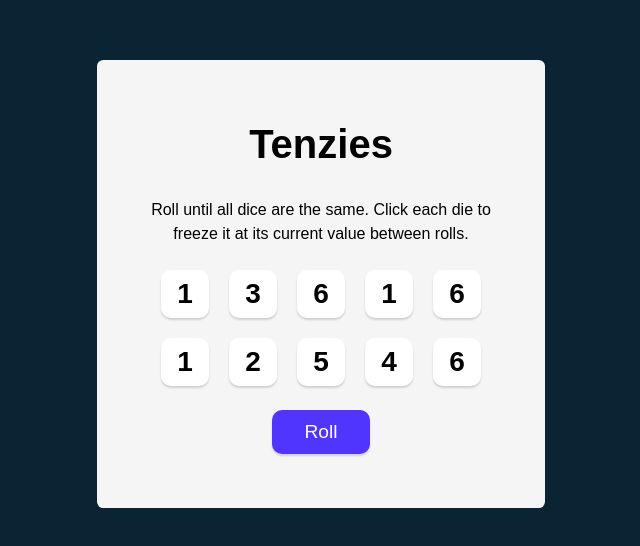
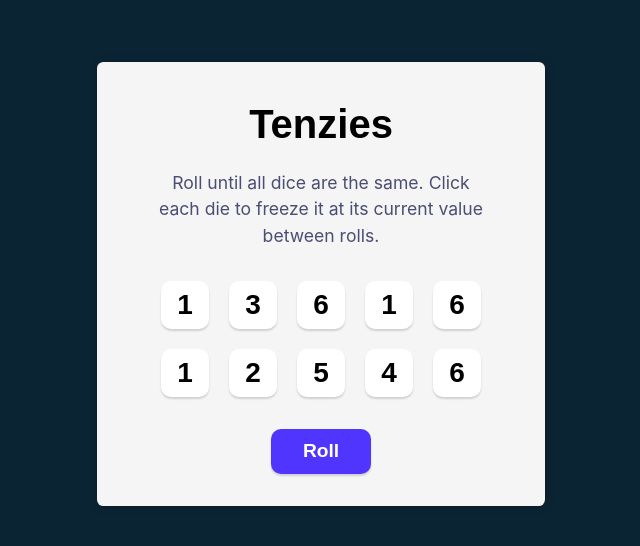
Before and after one commit to anamarijadraskovic/tenzies, a React (Vite) app: page / in a window 1280 px wide. Shown: the part 116-662 px from the top of the page, without its empty margins (319-959 px from the left). Built offline with nearby package versions, Linux system fonts and the light colour scheme; a web font is replaced by a local one.

Commit message:
Improve UI

```diff
--- a/src/app.css
+++ b/src/app.css
@@ -8,39 +8,38 @@ body {
     align-items: center;
 }
 
-div#root {
-    height: 100%;
-    width: 100%;
-    max-height: 28rem;
-    max-width: 28rem;
-}
-
 main {
-    height: 100%;
+    padding: 2rem;
+    width: 28rem;
+    max-width: 90vw;
     border-radius: 0.4rem;
     background-color: #F5F5F5;
     display: flex;
     flex-direction: column;
     justify-content: center;
     align-items: center;
-    gap: 1.5rem;
+    gap: 1rem;
     text-align: center;
+    box-shadow: 0.0625rem 0.0625rem 0.5rem rgba(0, 0, 0, 0.25);
 }
 
 .title {
     font-size: 2.5rem;
-    margin: 0;
 }
 
 .instructions {
     max-width: 85%;
+    font-size: 1.1rem;
+    color: #4A4E74;
+    font-family: Inter, Karla, sans-serif;
 }
 
-
 .dice-container {
-    display: grid;
-    grid-template: auto auto / repeat(5, 1fr);
-    gap: 20px;
+    display: flex;
+    flex-wrap: wrap;
+    justify-content: center;
+    padding: 1rem;
+    gap: 1.25rem;
 }
 
 .die {
@@ -55,6 +54,27 @@ main {
     transition: background-color 0.3s;
 }
 
+.die:focus,
+.roll-dice:focus,
+.roll-dice:focus-visible {
+    outline-color: #59E391;
+    outline-offset: 2px;
+}
+
+.die:active,
+.roll-dice:active {
+    transform: scale(0.95);
+}
+
+.die:hover,
+.roll-dice:hover {
+    box-shadow: 0 4px 2px rgba(0, 0, 0, 0.25);
+}
+
+.roll-dice:hover {
+    opacity: .9;
+}
+
 .roll-dice {
     padding: .5rem 2rem;
     border-radius: 0.625rem;
@@ -62,6 +82,7 @@ main {
     color: white;
     font-size: 1.2rem;
     box-shadow: 0 2px 2px rgba(0, 0, 0, 0.15);
+    font-weight: 700;
 }
 
 .sr-only {
@@ -75,3 +96,10 @@ main {
     white-space: nowrap;
     border: 0;
 }
+
+@media (min-width: 500px) {
+    .dice-container {
+        display: grid;
+        grid-template: auto auto / repeat(5, 1fr);
+    }
+}
```
